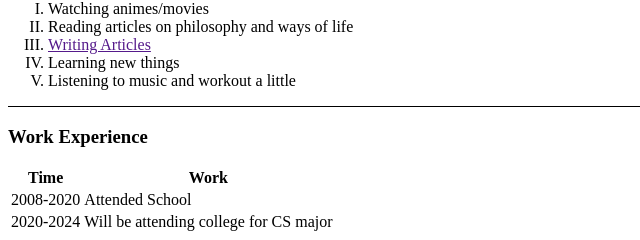
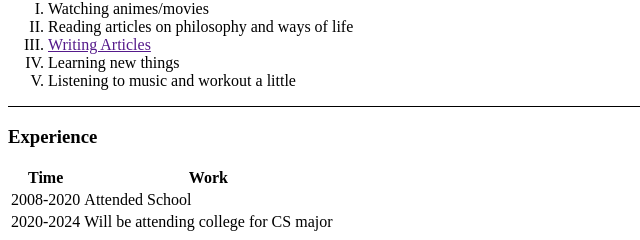
Before and after one commit to akash1520/CV, a plain HTML site: page index.html in a window 1280 px wide. Shown: the part 453-693 px from the top of the page, 0-640 px from the left. Drawn offline with Linux system fonts and the light colour scheme.

Commit message:
minor change

```diff
--- a/index.html
+++ b/index.html
@@ -38,7 +38,7 @@
     <li>Listening to music and workout a little</li>
 </ol>
 <hr size="1" color="000000">
-<h3>Work Experience</h3>
+<h3>Experience</h3>
 <table>
     <thead>
         <th>Time</th>
```
